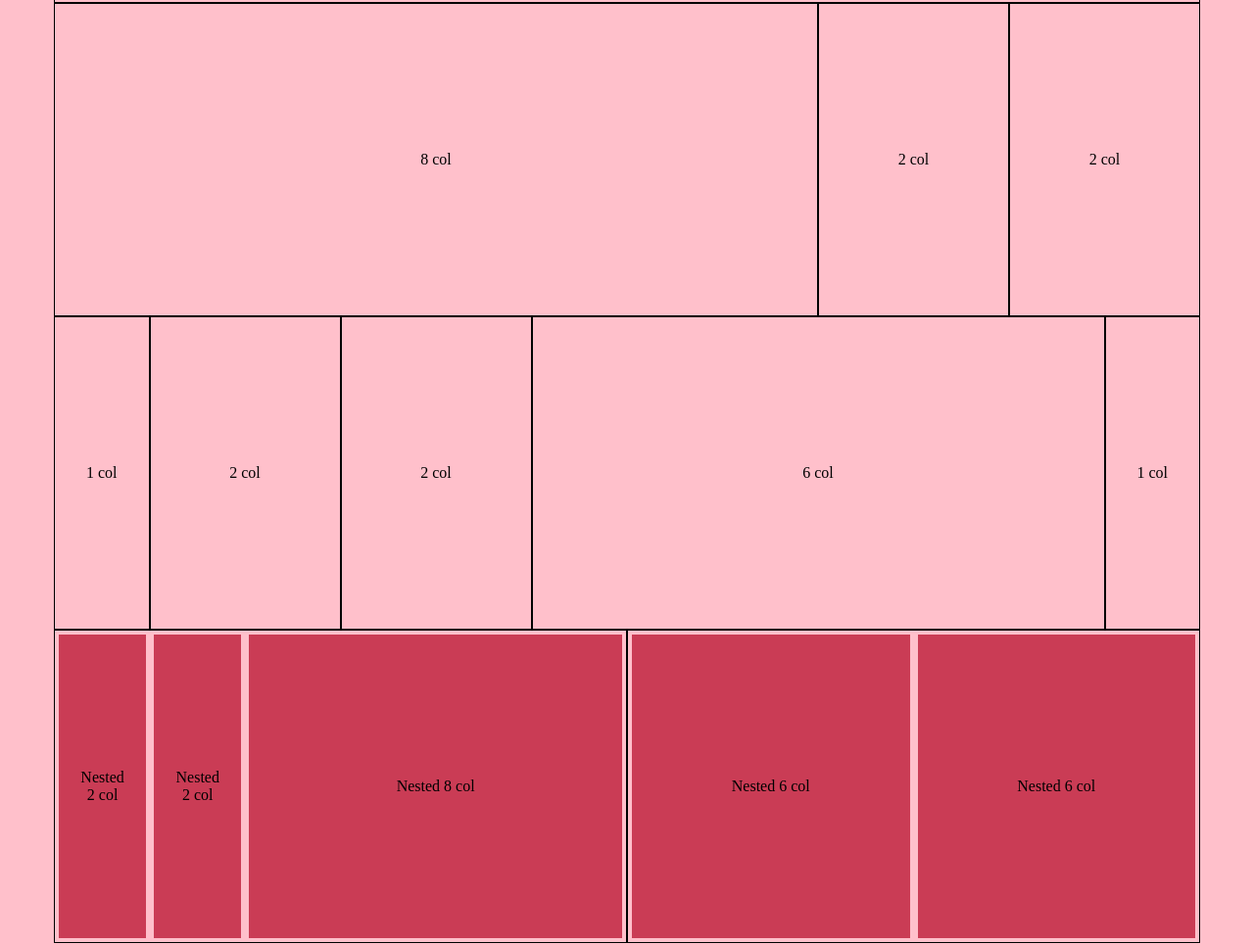
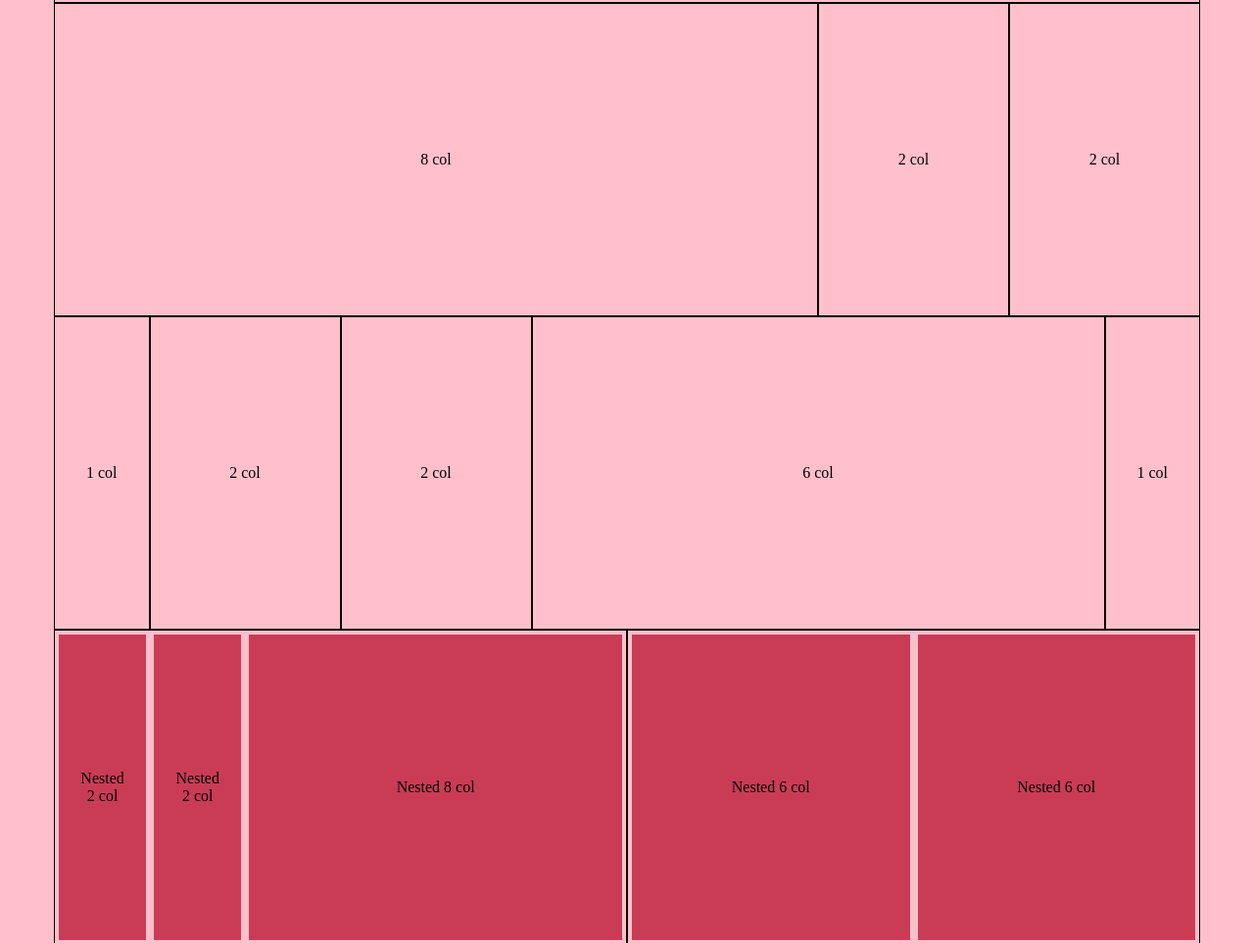
Before and after one commit to paciGit/html-css-12bool, a plain HTML site: page index.html in a window 1280 px wide. Shown: the part 637-1601 px from the top of the page at 98% size. Drawn offline with Linux system fonts and the light colour scheme.

Commit message:
Final version

```diff
--- a/css/lib/12bool.css
+++ b/css/lib/12bool.css
@@ -10,12 +10,6 @@
 }
 
 .container::after {
-  content: "";
-  display: table;
-  clear: both;
-}
-
-.foot::after {
   content: "";
   display: table;
   clear: both;
--- a/index.html
+++ b/index.html
@@ -121,7 +121,9 @@
 
     <div class="container footer">
 
-      <div class="col-6 foot">
+      <div class="col-6">
+
+        <div class="container">
 
          <div class="col-2">
            <p>Nested 2 col</p>
@@ -137,7 +139,11 @@
 
         </div>
 
-      <div class="col-6 foot">
+      </div>
+
+      <div class="col-6">
+
+        <div class="container">
 
          <div class="col-6">
           <p>Nested 6 col</p>
@@ -151,5 +157,7 @@
 
       </div>
 
+    </div>
+
   </body>
 </html>
```
Lines whose indentation alone changed are shown as unchanged.
